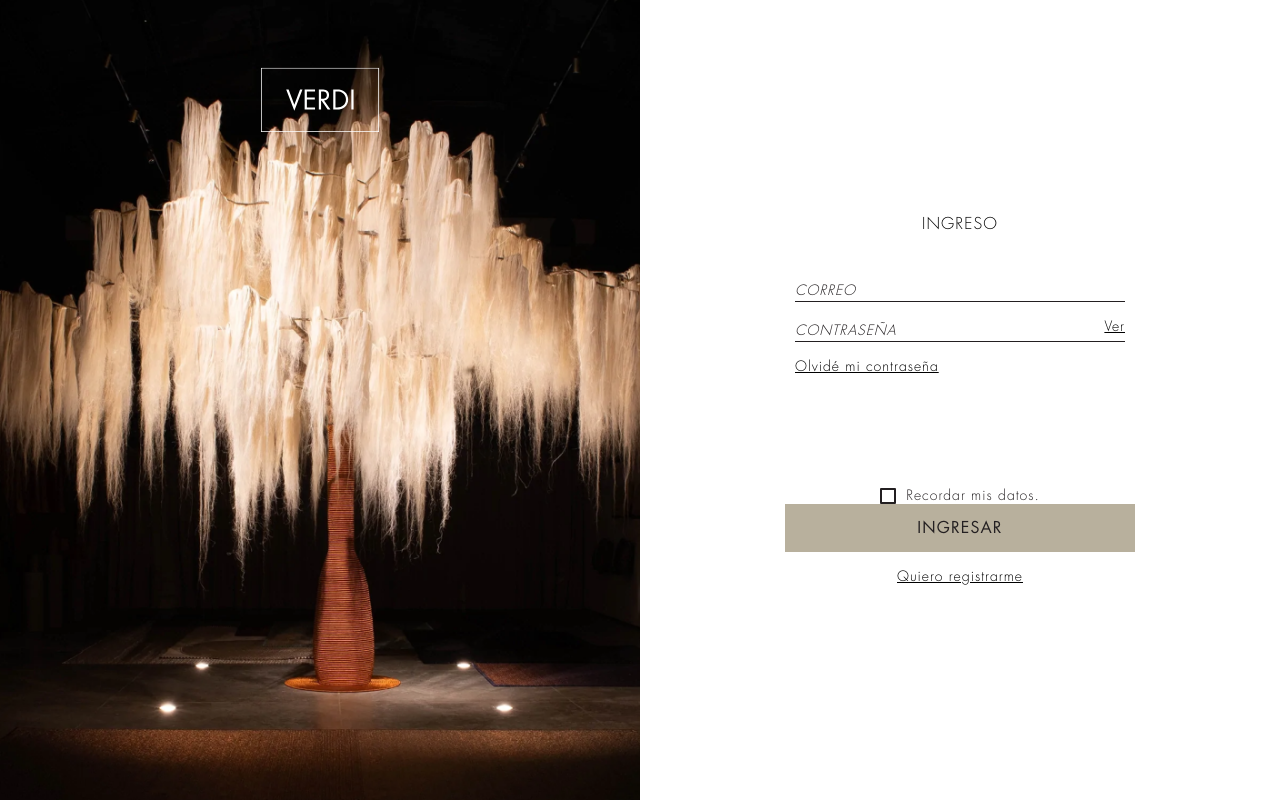
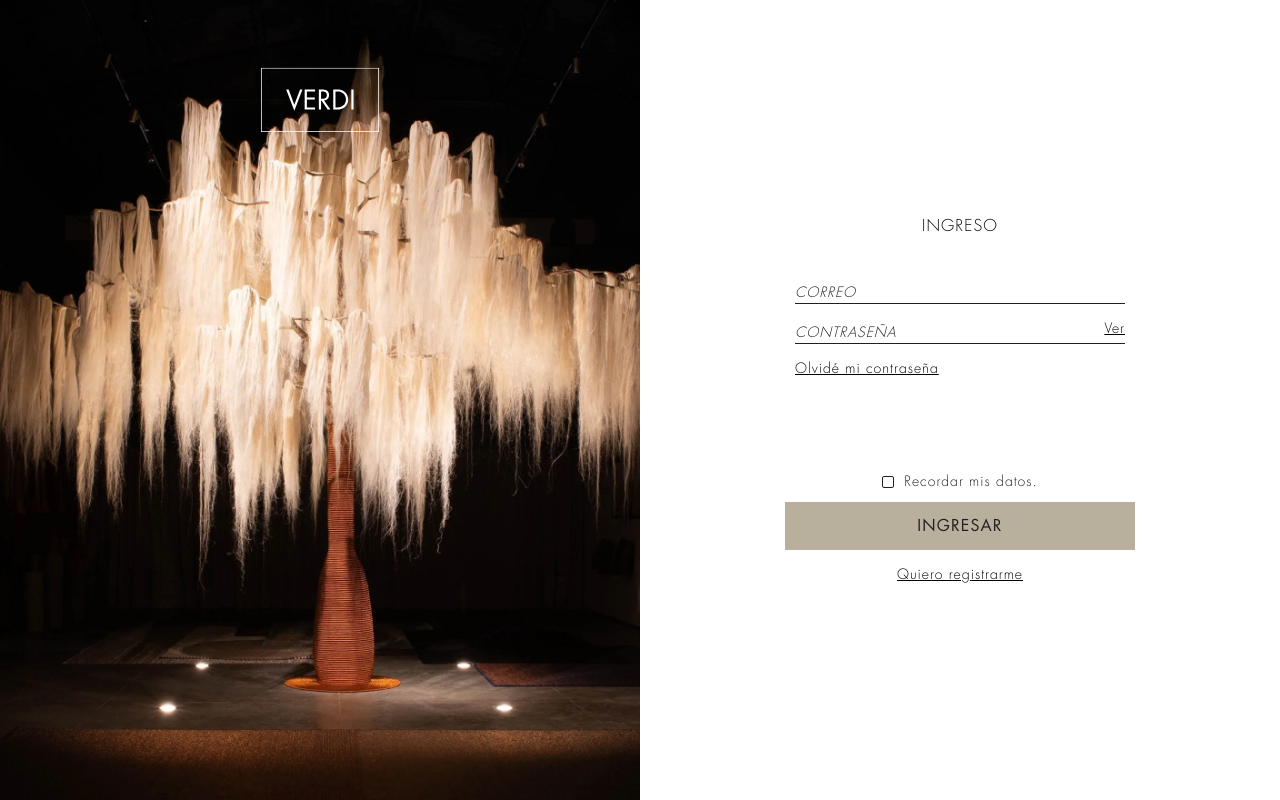
Before and after one commit to yoylermosquera/verdi-test, a Next.js app: page /auth/signIn in a window 1280 px wide. Built offline with nearby package versions, Linux system fonts and the light colour scheme; no server answers.

Commit message:
:zap: update: style checkbox

```diff
--- a/src/components/checkbox/index.tsx
+++ b/src/components/checkbox/index.tsx
@@ -23,7 +23,7 @@ function CheckBox(props: CheckBoxProps) {
       className={`checkbox__wrapper ${colorClass} flex items-center gap-2.5 ${containerClassName}`}
     >
       <input
-        className={`${styles.checkbox__container} ${colorClass} flex justify-center items-center  w-4 h-4 border-2 border-${color} ${className}`}
+        className={`${styles.checkbox__container} ${colorClass} flex justify-center items-center  w-3 h-3 border border-${color} ${className}`}
         type="checkbox"
         {...restProps}
       />
--- a/src/pages/auth/signIn.tsx
+++ b/src/pages/auth/signIn.tsx
@@ -100,14 +100,14 @@ const SignInPage: NextPageWithLayout = () => {
             Olvidé mi contraseña
           </Link>
 
-          <div className="flex items-left mb-24   lg:justify-center lg:mb-0  lg:mt-24">
+          <div className="flex items-left mb-24 lg:justify-center lg:mb-3 lg:mt-20">
             <CheckBox color='black-verdi' id="test" labelText="Recordar mis datos." />
 
           </div>
         </section>
 
         <section className="flex flex-col justify-center  ">
-          <Button type="submit" className="mb-4  " size="full">
+          <Button type="submit" className="mb-4" size="full">
             INGRESAR
           </Button>
           <Link
--- a/src/styles/components/checkbox/styles.module.scss
+++ b/src/styles/components/checkbox/styles.module.scss
@@ -6,7 +6,7 @@
   // outline: none;
   // content: none;
   background-color: transparent;
-  border-radius: 1px;
+  border-radius: 2px;
   cursor: pointer;
   position: relative;
   &::after {
@@ -27,6 +27,8 @@
   &:checked {
     &::after {
       display: flex;
+      font-size: 13px;
+      font-weight: bold;
     }
   }
 
```
